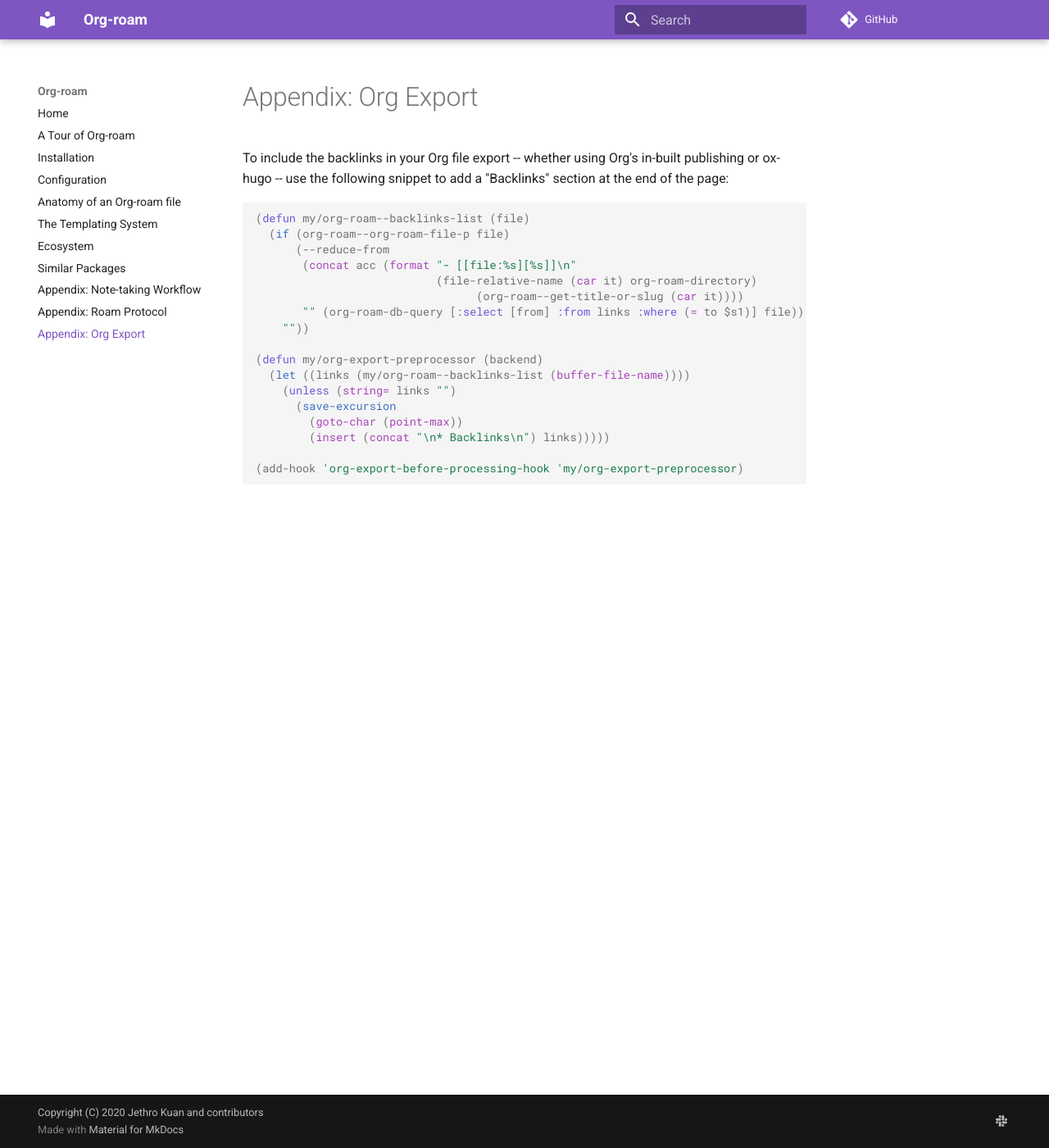
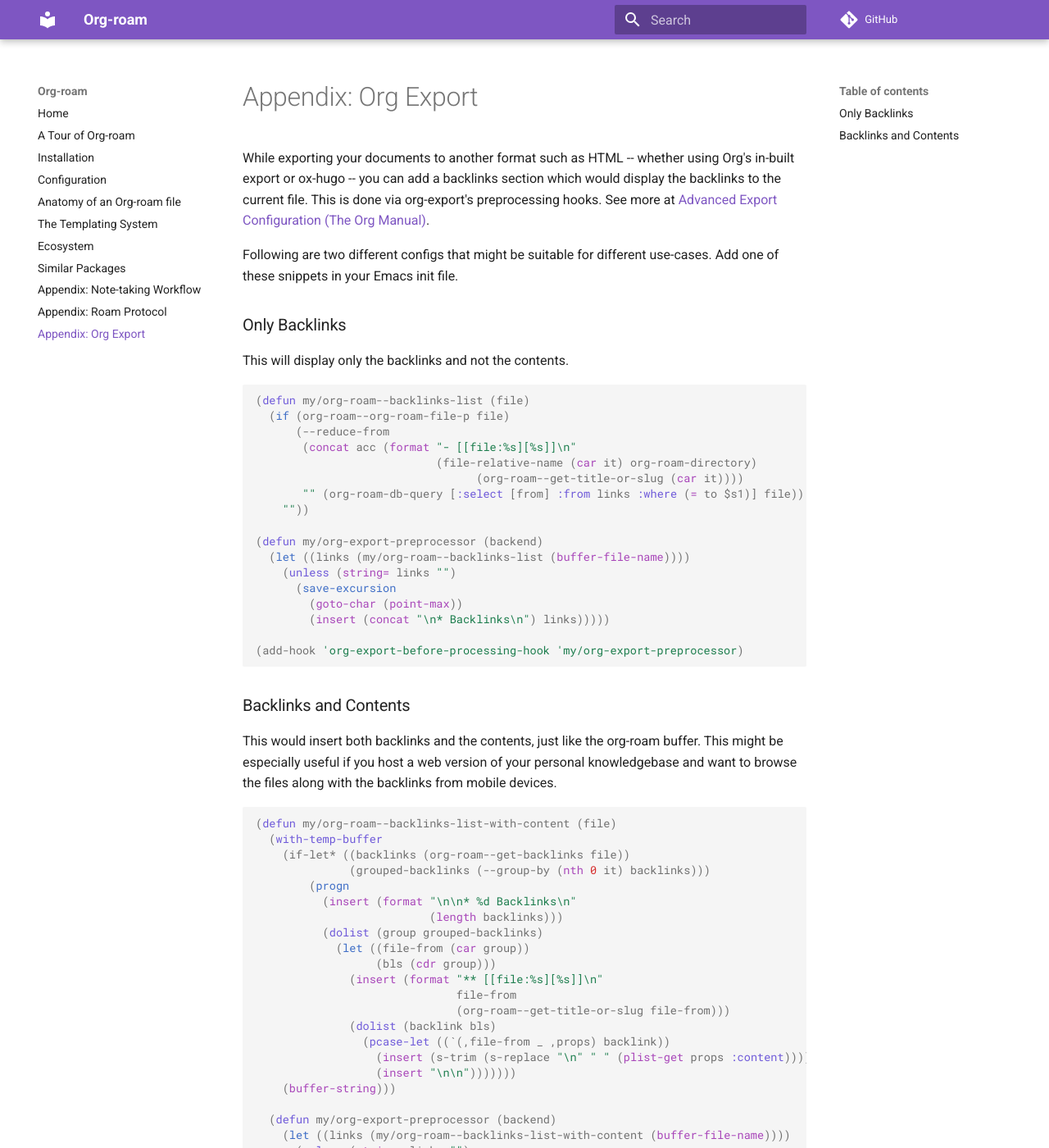
Before and after one commit to org-roam/org-roam, an MkDocs documentation site: the page built from doc/org_export.md, in a window 1280 px wide and 1400 px high. Shown: the whole window at 82% size. Built offline with MkDocs 1.6.1 and Material for MkDocs 9.7.7, drawn with Linux system fonts in a browser that asks for light colours; comment, search, counter and statistics services are not loaded.

Commit message:
(docs): export: add snippet for backlinks with contents. (#466)

````diff
--- a/doc/org_export.md
+++ b/doc/org_export.md
@@ -1,6 +1,10 @@
-To include the backlinks in your Org file export -- whether using Org's
-in-built publishing or ox-hugo -- use the following snippet to add a
-"Backlinks" section at the end of the page:
+While exporting your documents to another format such as HTML -- whether using Org's in-built export or ox-hugo -- you can add a backlinks section which would display the backlinks to the current file. This is done via org-export's preprocessing hooks. See more at [Advanced Export Configuration (The Org Manual)](https://orgmode.org/manual/Advanced-Export-Configuration.html#Advanced-Export-Configuration).
+
+Following are two different configs that might be suitable for different use-cases. Add one of these snippets in your Emacs init file.
+
+### Only Backlinks
+
+This will display only the backlinks and not the contents.
 
 ```emacs-lisp
 (defun my/org-roam--backlinks-list (file)
@@ -21,3 +25,37 @@ in-built publishing or ox-hugo -- use the following snippet to add a
 
 (add-hook 'org-export-before-processing-hook 'my/org-export-preprocessor)
 ```
+
+### Backlinks and Contents
+
+This would insert both backlinks and the contents, just like the org-roam buffer. This might be especially useful if you host a web version of your personal knowledgebase and want to browse the files along with the backlinks from mobile devices.
+
+```emacs-lisp
+(defun my/org-roam--backlinks-list-with-content (file)
+  (with-temp-buffer
+    (if-let* ((backlinks (org-roam--get-backlinks file))
+              (grouped-backlinks (--group-by (nth 0 it) backlinks)))
+        (progn
+          (insert (format "\n\n* %d Backlinks\n"
+                          (length backlinks)))
+          (dolist (group grouped-backlinks)
+            (let ((file-from (car group))
+                  (bls (cdr group)))
+              (insert (format "** [[file:%s][%s]]\n"
+                              file-from
+                              (org-roam--get-title-or-slug file-from)))
+              (dolist (backlink bls)
+                (pcase-let ((`(,file-from _ ,props) backlink))
+                  (insert (s-trim (s-replace "\n" " " (plist-get props :content))))
+                  (insert "\n\n")))))))
+    (buffer-string)))
+
+  (defun my/org-export-preprocessor (backend)
+    (let ((links (my/org-roam--backlinks-list-with-content (buffer-file-name))))
+      (unless (string= links "")
+        (save-excursion
+          (goto-char (point-max))
+          (insert (concat "\n* Backlinks\n") links)))))
+
+  (add-hook 'org-export-before-processing-hook 'my/org-export-preprocessor)
+```
````
